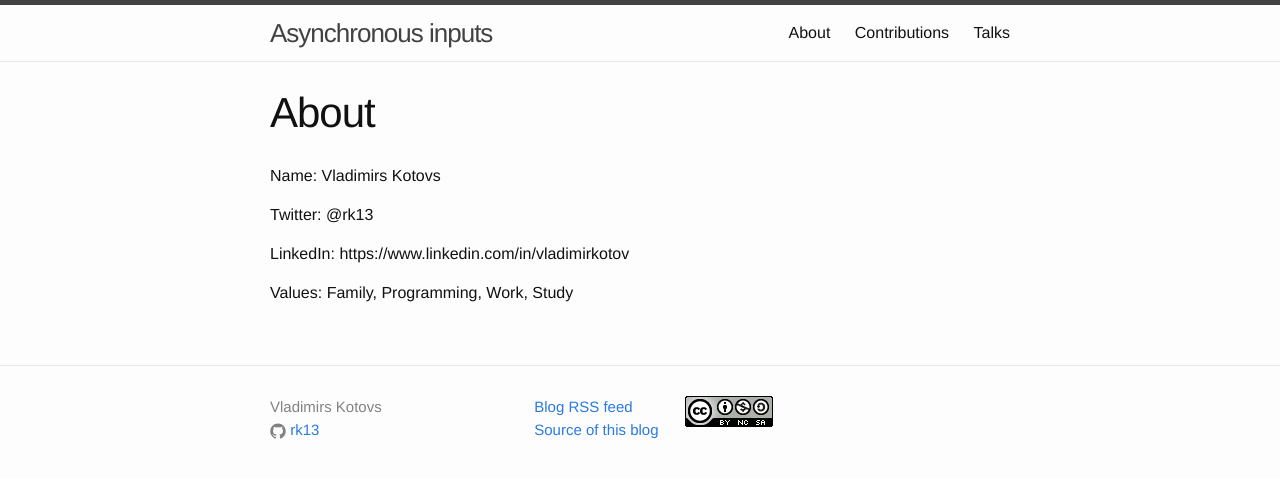
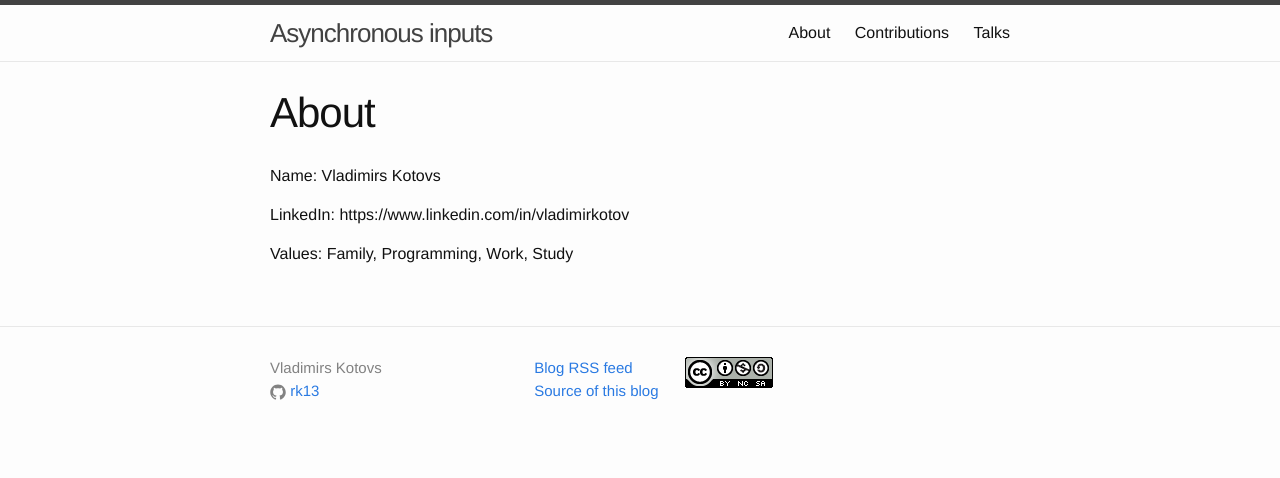
Before and after one commit to rk13/rk13.github.io, a Jekyll site: the page built from about.md, in a window 1280 px wide. Shown: the top 478 px of the page. Built offline with Jekyll 4.4.1, drawn with Linux system fonts in a browser that asks for light colours.

Commit message:
Remove Twitter references from config and about page
https://claude.ai/code/session_01J9tNRNtbe7Pc5wvM3RdPER

```diff
--- a/_config.yml
+++ b/_config.yml
@@ -3,7 +3,6 @@ title: Asynchronous inputs
 description: "Personal blog of Vladimirs Kotovs - software engineering, open source, and tech"
 email: vladimir@kotov.lv
 url: "https://blog.kotov.lv"
-twitter_username: rk13
 github_username:  rk13
 
 # Build settings
--- a/about.md
+++ b/about.md
@@ -6,8 +6,6 @@ permalink: /about/
 
 Name: Vladimirs Kotovs
 
-Twitter: @rk13
-
 LinkedIn: https://www.linkedin.com/in/vladimirkotov
 
 Values: Family, Programming, Work, Study
```
